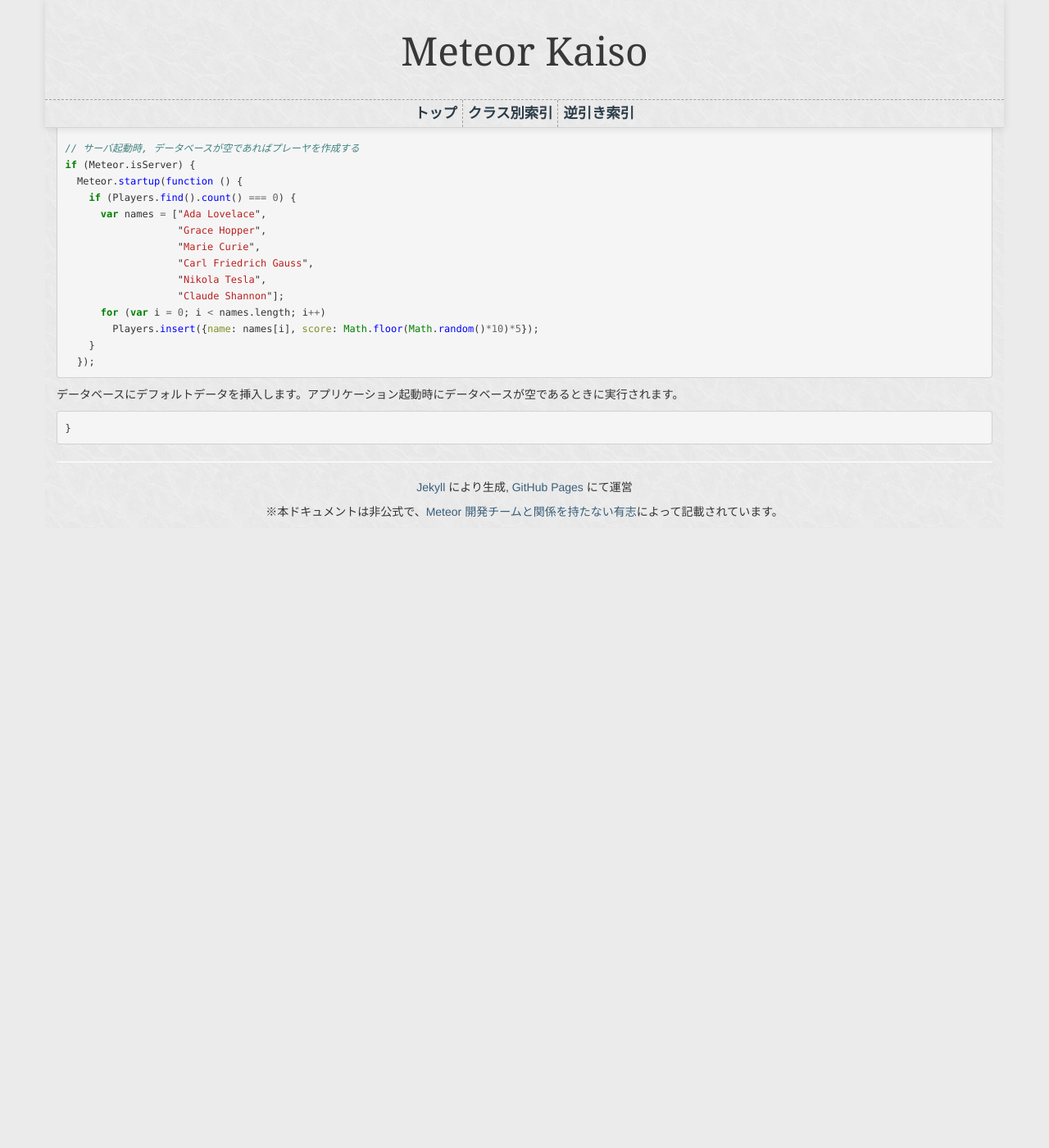
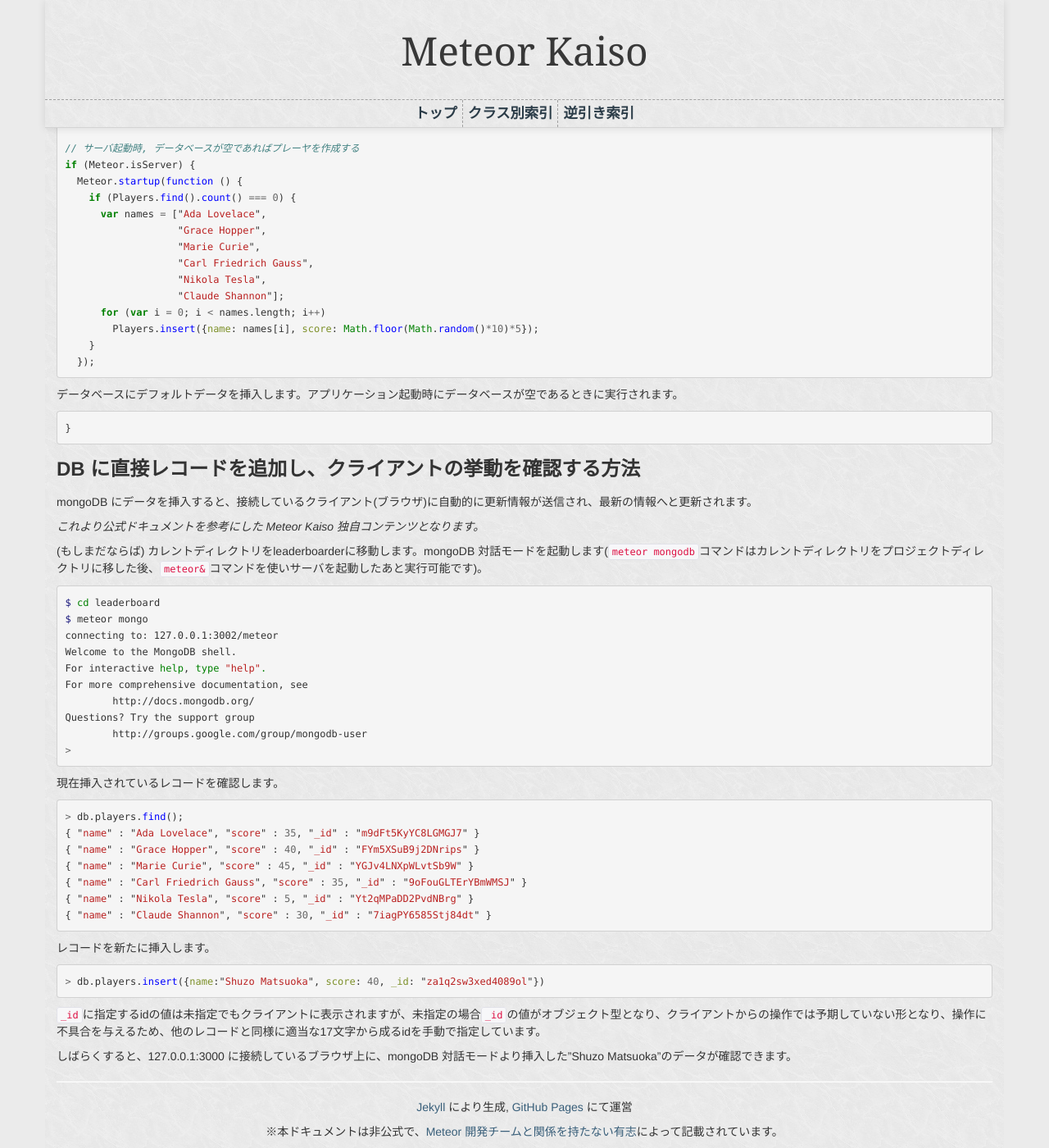
Before and after one commit to arumtaunsaram/meteor_jp, a Jekyll site: the page built from _posts/index/2013-05-01-leaderboard-code.md, in a window 1280 px wide and 1400 px high, scrolled down 1607 px. Shown: the whole window at 82% size. Built offline with Jekyll 4.4.1, drawn with Linux system fonts in a browser that asks for light colours; Markdown is read by kramdown in place of the engine named in the settings; before the commit the page ends 2251 px from its top, so only the background shows below that.

```diff
--- a/_includes/reverseref.html
+++ b/_includes/reverseref.html
@@ -1,3 +1,4 @@
 <article class="solidArticle" id="solidArticle_reverseref">
-逆引き
+<h2>逆引きリファレンス</h2>
+    <h3 class="rawentry" data-link="leaderboard-code.html" data-doctype="index" data-hash-fragment="reverse_index-leaderboard_insert-arbitrary-records">DB に直接レコードを追加し、クライアントサイドの挙動を確認する方法</h3>
 </article>
--- a/_posts/index/2013-05-01-leaderboard-code.md
+++ b/_posts/index/2013-05-01-leaderboard-code.md
@@ -37,8 +37,6 @@
 </p>
 
 ## ファイル構成
-
-<a name="hierarchy"></a>
 
 ~~~ bash
 .
@@ -133,3 +131,48 @@
 ~~~ javascript
 }
 ~~~
+
+<a name="reverse_index-leaderboard_insert-arbitrary-records"></a>
+
+## DB に直接レコードを追加し、クライアントの挙動を確認する方法
+
+mongoDB にデータを挿入すると、接続しているクライアント(ブラウザ)に自動的に更新情報が送信され、最新の情報へと更新されます。
+
+_これより公式ドキュメントを参考にした Meteor Kaiso 独自コンテンツとなります。_
+
+(もしまだならば) カレントディレクトリをleaderboarderに移動します。mongoDB 対話モードを起動します(`meteor mongodb`コマンドはカレントディレクトリをプロジェクトディレクトリに移した後、`meteor&`コマンドを使いサーバを起動したあと実行可能です)。
+
+~~~ bash
+$ cd leaderboard
+$ meteor mongo
+connecting to: 127.0.0.1:3002/meteor
+Welcome to the MongoDB shell.
+For interactive help, type "help".
+For more comprehensive documentation, see
+	http://docs.mongodb.org/
+Questions? Try the support group
+	http://groups.google.com/group/mongodb-user
+>
+~~~
+
+現在挿入されているレコードを確認します。
+
+~~~ javascript
+> db.players.find();
+{ "name" : "Ada Lovelace", "score" : 35, "_id" : "m9dFt5KyYC8LGMGJ7" }
+{ "name" : "Grace Hopper", "score" : 40, "_id" : "FYm5XSuB9j2DNrips" }
+{ "name" : "Marie Curie", "score" : 45, "_id" : "YGJv4LNXpWLvtSb9W" }
+{ "name" : "Carl Friedrich Gauss", "score" : 35, "_id" : "9oFouGLTErYBmWMSJ" }
+{ "name" : "Nikola Tesla", "score" : 5, "_id" : "Yt2qMPaDD2PvdNBrg" }
+{ "name" : "Claude Shannon", "score" : 30, "_id" : "7iagPY6585Stj84dt" }
+~~~
+
+レコードを新たに挿入します。
+
+~~~ javascript
+> db.players.insert({name:"Shuzo Matsuoka", score: 40, _id: "za1q2sw3xed4089ol"})
+~~~
+
+`_id`に指定するidの値は未指定でもクライアントに表示されますが、未指定の場合`_id`の値がオブジェクト型となり、クライアントからの操作では予期していない形となり、操作に不具合を与えるため、他のレコードと同様に適当な17文字から成るidを手動で指定しています。
+
+しばらくすると、127.0.0.1:3000 に接続しているブラウザ上に、mongoDB 対話モードより挿入した"Shuzo Matsuoka"のデータが確認できます。
--- a/js/module/backboned/entry/view.js
+++ b/js/module/backboned/entry/view.js
@@ -153,10 +153,6 @@
 
 			dst = self.model.get('link');
 
-			if (self.model.get('hashFragment')){
-				dst = '' + dst + '#' + self.model.get('hashFragment');
-			}
-
 			Backbone.history.navigate(
 				dst , {trigger: false}
 			);
--- a/js/module/index.js
+++ b/js/module/index.js
@@ -135,6 +135,9 @@
 					});
 					console.log('callback binded w/' + dstId);
 				})(dstId);
+			} else {
+				// External links.
+				$(el).attr('target', '_blank');
 			}
 		});
 
```
Also changed, not shown: 1 other file.
